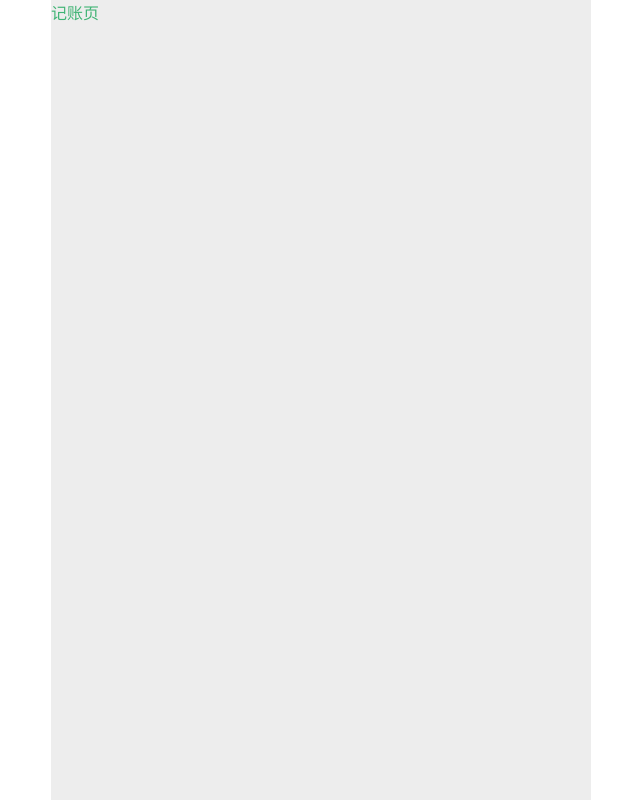
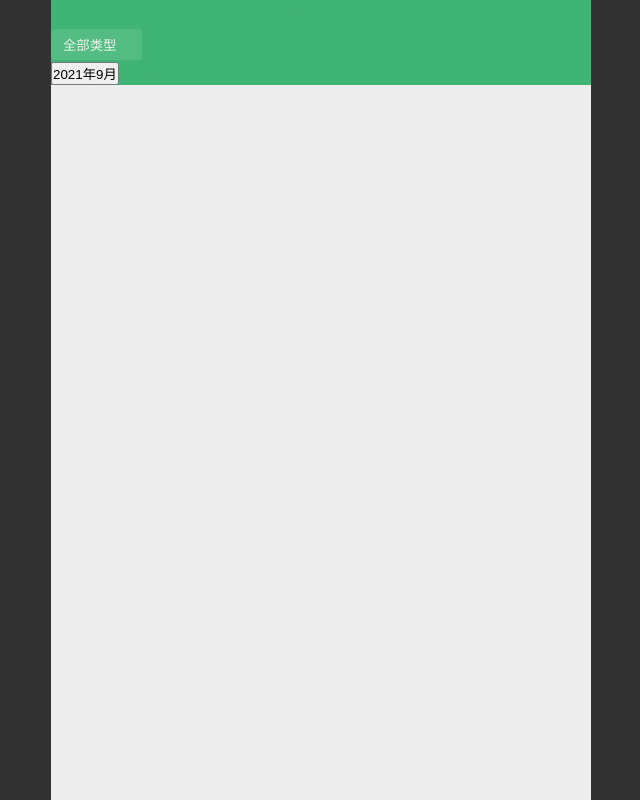
Before and after one commit to tgbf2674/wx-cash, a React (Create React App) app: page / in a window 1280 px wide. Shown: the whole page, without its empty margins (319-959 px from the left). Built offline with nearby package versions, Linux system fonts and the light colour scheme.

Commit message:
引入iconfont,添加记账页Header

```diff
--- a/public/index.html
+++ b/public/index.html
@@ -39,5 +39,6 @@
       To begin the development, run `npm start` or `yarn start`.
       To create a production bundle, use `npm run build` or `yarn build`.
     -->
+    <script src="//at.alicdn.com/t/font_1822546_3x7w3jsydeh.js"></script>
   </body>
 </html>
--- a/src/assets/styles/global.scss
+++ b/src/assets/styles/global.scss
@@ -13,3 +13,10 @@ body {
 a{
   color: $link-text
 }
+
+.icon {
+  width: 1em; height: 1em;
+  vertical-align: -0.15em;
+  fill: currentColor;
+  overflow: hidden;
+}
--- /dev/null
+++ b/src/components/Icon.tsx
@@ -0,0 +1,18 @@
+import * as React from 'react';
+
+import {SVGAttributes} from 'react';
+
+type Tprops= SVGAttributes<SVGAElement> & {
+  name: String
+}
+
+const Icon: React.FC<Tprops> =(props)=>{
+  const {name} = props
+  return (
+    <svg className="icon" aria-hidden="true">
+      <use xlinkHref={`#icon-${name}`}/>
+    </svg>
+  )
+}
+
+export default Icon
--- a/src/index.tsx
+++ b/src/index.tsx
@@ -1,17 +1,6 @@
-import React from 'react';
-import ReactDOM from 'react-dom';
-import './index.css';
-import App from './App';
-import reportWebVitals from './reportWebVitals';
+import React from 'react'
+import ReactDOM from 'react-dom'
+import './assets/styles/global.scss'
+import App from './App'
 
-ReactDOM.render(
-  <React.StrictMode>
-    <App />
-  </React.StrictMode>,
-  document.getElementById('root')
-);
-
-// If you want to start measuring performance in your app, pass a function
-// to log results (for example: reportWebVitals(console.log))
-// or send to an analytics endpoint. Learn more: https://bit.ly/CRA-vitals
-reportWebVitals();
+ReactDOM.render(<App/>, document.getElementById('root'))
--- a/src/pages/Summary.tsx
+++ b/src/pages/Summary.tsx
@@ -1,11 +1,44 @@
 import * as React from 'react'
 import styled from 'styled-components';
+import Icon from '../components/Icon';
 const StyleSummary = styled.div`
   color: ${props => props.theme.$success};
 `
+const Header = styled.header`
+  background: ${props => props.theme.$success};
+  .title{
+    text-align: center;
+    font-size: ${props=> props.theme.$largeTextSize};
+  }
+`
+const TypeButton = styled.button`
+  padding: 6px 12px;
+  color: ${props => props.theme.$white};
+  background: #53BC82;
+  border: none;
+  outline: none;
+  border-radius: 4px;
+`
+
+
 const Summary: React.FC = () => {
   return (
-    <StyleSummary>记账页</StyleSummary>
+    <StyleSummary>
+      <Header>
+        <p className="title">记账本</p>
+        <section>
+          <TypeButton>
+            <span>全部类型</span>
+            <Icon name="yingyong"></Icon>
+          </TypeButton>
+        </section>
+        <section>
+          <button>2021年9月</button>
+          <span>总支出￥xxx</span>
+          <span>总收入￥yyy</span>
+        </section>
+      </Header>
+    </StyleSummary>
   )
 }
 
--- a/src/theme/index.tsx
+++ b/src/theme/index.tsx
@@ -1,11 +1,16 @@
 const theme = {
+  $white: '#edf5ed',
   $success: '#40B475',
   $warning: '#F0B739',
   $linkText: '#576F96',
   $mainText: '#303133',
   $normalText: '#606266',
   $subText: '#909399',
-  $placeholder: '#C0C4CC'
+  $placeholder: '#C0C4CC',
+  $largeTextSize: '20px',
+  $mainTextSize: '18px',
+  $normalTextSize: '16px',
+  $smallTextSize: '14px',
 }
 
 export default theme
```
